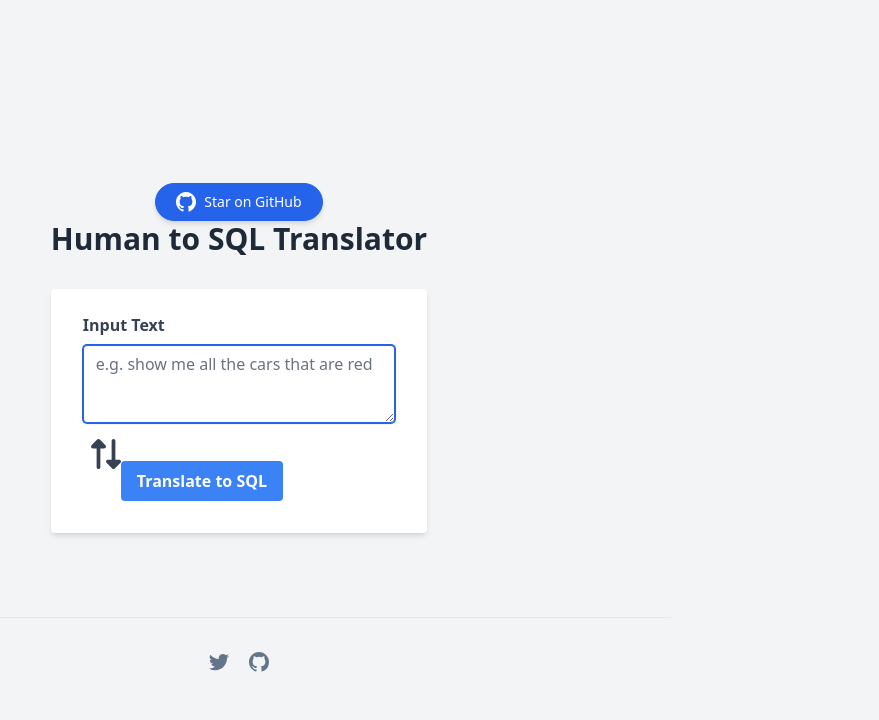
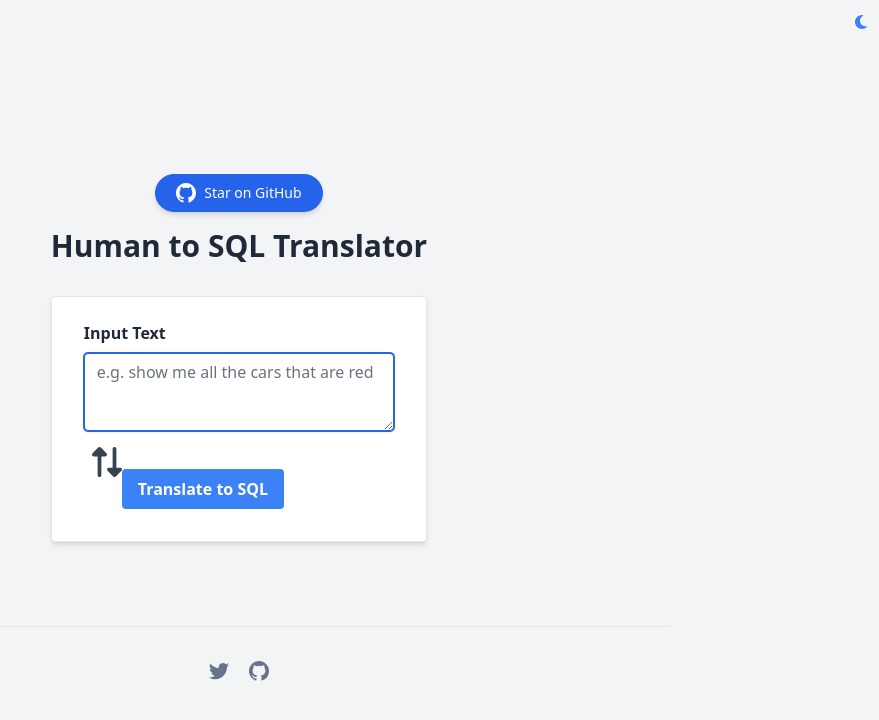
Before and after one commit to heracule/sql-translator, a Next.js app: page / in a window 1280 px wide. Shown: the top 720 px of the page, without its empty margins (401-1280 px from the left). Built offline with nearby package versions, Linux system fonts and the light colour scheme.

Commit message:
Dark / Light mode

```diff
--- /dev/null
+++ b/components/ThemeButton.tsx
@@ -0,0 +1,33 @@
+import { useEffect, useState } from 'react';
+import { faMoon, faSun } from "@fortawesome/free-solid-svg-icons";
+import { FontAwesomeIcon } from "@fortawesome/react-fontawesome";
+import { useTheme } from "next-themes";
+
+export default function ThemeButton({ className }: { className?: string }) {
+	const [mounted, setMounted] = useState(false);
+	const { systemTheme, theme, setTheme } = useTheme();
+	const currentTheme = theme === "system" ? systemTheme : theme;
+
+	useEffect(() => {
+    setMounted(true)
+  }, [])
+
+  if (!mounted) {
+    return null
+  }
+
+	return (
+		<button
+			onClick={() =>
+				currentTheme === "dark" ? setTheme("light") : setTheme("dark")
+			}
+			className={className}
+		>
+			{currentTheme === "dark" ? (
+				<FontAwesomeIcon icon={faSun} className='w-4 h-4 text-gray-400' />
+			) : (
+				<FontAwesomeIcon icon={faMoon} className='w-4 h-4 text-blue-500' />
+			)}
+		</button>
+	);
+}
--- a/package.json
+++ b/package.json
@@ -17,6 +17,7 @@
     "eventsource-parser": "^0.0.5",
     "isomorphic-unfetch": "^4.0.2",
     "next": "latest",
+    "next-themes": "^0.2.1",
     "node-fetch": "^3.3.1",
     "openai": "^3.2.1",
     "react": "18.2.0",
--- a/pages/_app.tsx
+++ b/pages/_app.tsx
@@ -1,11 +1,14 @@
 import { Analytics } from "@vercel/analytics/react";
+import { ThemeProvider } from 'next-themes';
 import type { AppProps } from "next/app";
 import "../styles/globals.css";
 
 function MyApp({ Component, pageProps }: AppProps) {
   return (
     <>
-      <Component {...pageProps} />
+    <ThemeProvider attribute="class">
+        <Component {...pageProps} />
+      </ThemeProvider>
       <Analytics />
     </>
   );
--- a/pages/_document.tsx
+++ b/pages/_document.tsx
@@ -23,7 +23,7 @@ class MyDocument extends Document {
             content="Translate human language to SQL queries in seconds."
           />
         </Head>
-        <body className="bg-gray-100 text-gray-800 font-sans">
+        <body className="dark:bg-gray-900 bg-gray-100 text-gray-800 dark:text-white font-sans">
           <div className="max-w-4xl mx-auto p-4">
             <Main />
           </div>
--- a/pages/index.tsx
+++ b/pages/index.tsx
@@ -5,6 +5,7 @@ import { faExchangeAlt } from "@fortawesome/free-solid-svg-icons";
 import { FontAwesomeIcon } from "@fortawesome/react-fontawesome";
 import { Analytics } from "@vercel/analytics/react";
 import Footer from "../components/Footer";
+import ThemeButton from '../components/ThemeButton';
 
 
 export default function Home() {
@@ -49,6 +50,7 @@ export default function Home() {
         <link rel="icon" href="/favicon.ico" />
       </Head>
       <main className="max-w-lg mx-auto my-12 px-4">
+        <ThemeButton className='absolute top-2.5 right-2.5 text-gray-500 dark:text-gray-400 focus:outline-none hover:scale-125 transition' />
         <div className="flex items-center justify-center">
           <a
             className="flex max-w-fit items-center justify-center space-x-2 rounded-full border border-blue-600 text-white px-5 py-2 text-sm shadow-md hover:bg-blue-500 bg-blue-600 font-medium transition"
@@ -61,17 +63,17 @@ export default function Home() {
           </a>
         </div>
 
-        <h1 className="text-3xl font-bold text-center mb-8">
+        <h1 className="text-3xl font-bold text-center mt-4 mb-8">
           {isHumanToSql ? "Human to SQL Translator" : "SQL to Human Translator"}
         </h1>
 
-        <form onSubmit={(event) => handleSubmit(event)} className="bg-white shadow-md rounded px-8 pt-6 pb-8 mb-4">
+        <form onSubmit={(event) => handleSubmit(event)} className="bg-white dark:bg-gray-800 border dark:border-gray-700 shadow-md rounded px-8 pt-6 pb-8 mb-4">
           <div className="flex flex-col mb-4">
-            <label htmlFor="inputText" className="block text-gray-700 font-bold mb-2">
+            <label htmlFor="inputText" className="block font-bold mb-2">
               {isHumanToSql ? "Input Text" : "SQL Query"}
             </label>
             <textarea
-              className="shadow appearance-none border rounded w-full py-2 px-3 text-gray-700 leading-tight focus:outline-none focus:shadow-outline"
+              className="shadow appearance-none border rounded w-full py-2 px-3 text-gray-700 dark:text-gray-100 dark:bg-gray-700 leading-tight focus:outline-none focus:shadow-outline"
               id="inputText"
               rows={3}
               placeholder={isHumanToSql ? "e.g. show me all the cars that are red" : "SELECT * FROM cars WHERE color = 'red'"}
@@ -84,7 +86,7 @@ export default function Home() {
 
           <FontAwesomeIcon
             icon={faExchangeAlt}
-            className={`text-gray-700 font-bold ml-2 cursor-pointer transition-transform duration-300 ${isHumanToSql ? "transform rotate-90" : ""
+            className={`text-gray-700 dark:text-gray-200 font-bold ml-2 cursor-pointer transition-transform duration-300 ${isHumanToSql ? "transform rotate-90" : ""
               } icon-size-30 switch-icon`}
             onClick={() => setIsHumanToSql(!isHumanToSql)}
           />
@@ -101,12 +103,12 @@ export default function Home() {
 
 
         {outputText && (
-          <div className="bg-white shadow-md rounded px-8 pt-6 pb-8 mb-4">
-            <label htmlFor="outputText" className="block text-gray-700 font-bold mb-2">
+          <div className="bg-white dark:bg-gray-800 border dark:border-gray-700 shadow-md rounded px-8 pt-6 pb-8 mb-4">
+            <label htmlFor="outputText" className="block font-bold mb-2">
               Output Text
             </label>
             <textarea
-              className="shadow appearance-none border rounded w-full py-2 px-3 text-gray-700 leading-tight focus:outline-none focus:shadow-outline"
+              className="shadow appearance-none border rounded w-full py-2 px-3 text-gray-700 dark:text-gray-100 dark:bg-gray-700 leading-tight focus:outline-none focus:shadow-outline"
               id="outputText"
               rows={3}
               value={outputText}
--- a/tailwind.config.js
+++ b/tailwind.config.js
@@ -8,6 +8,7 @@ module.exports = {
     "./components/**/*.{js,ts,jsx,tsx}",
     "./app/**/*.{js,ts,jsx,tsx}",
   ],
+  darkMode: "class",
   theme: {
     extend: {},
   },
```
Also changed, not shown: 1 other file (tests, documents, lock files or other folders).
